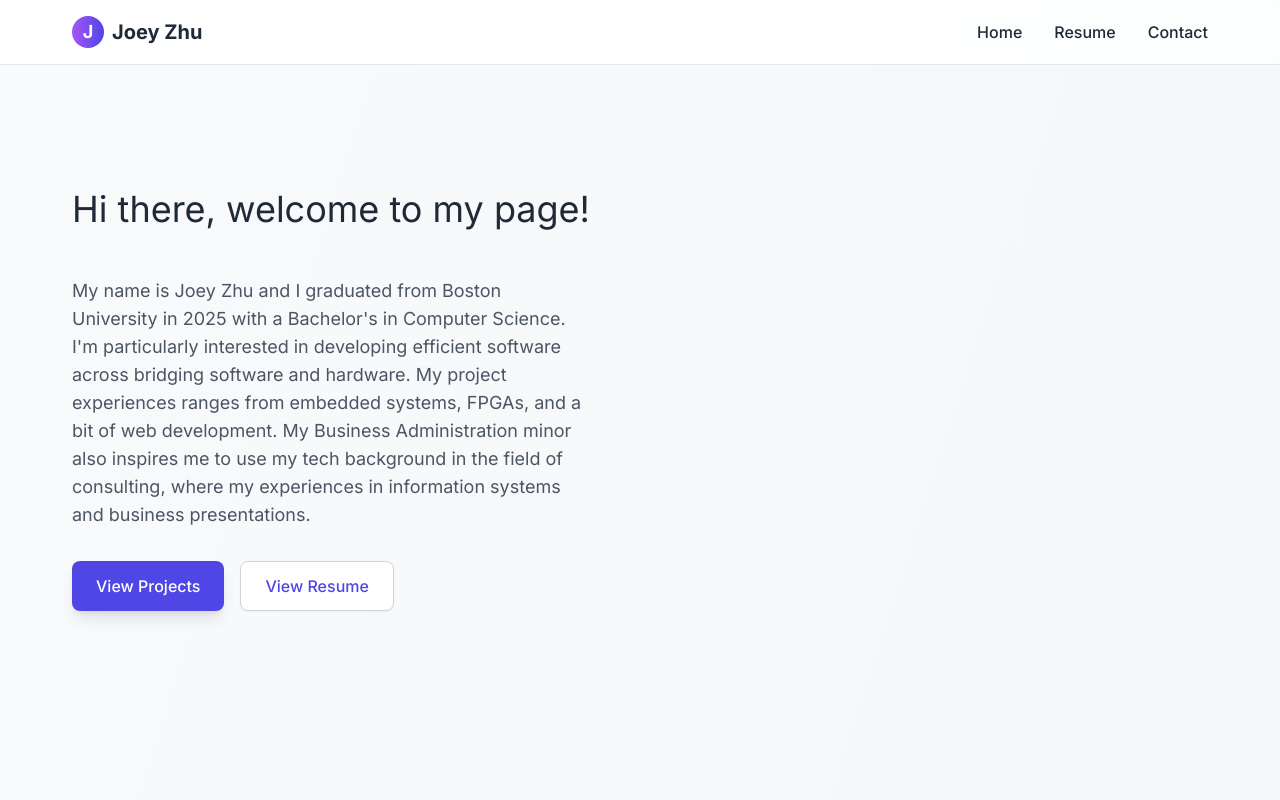
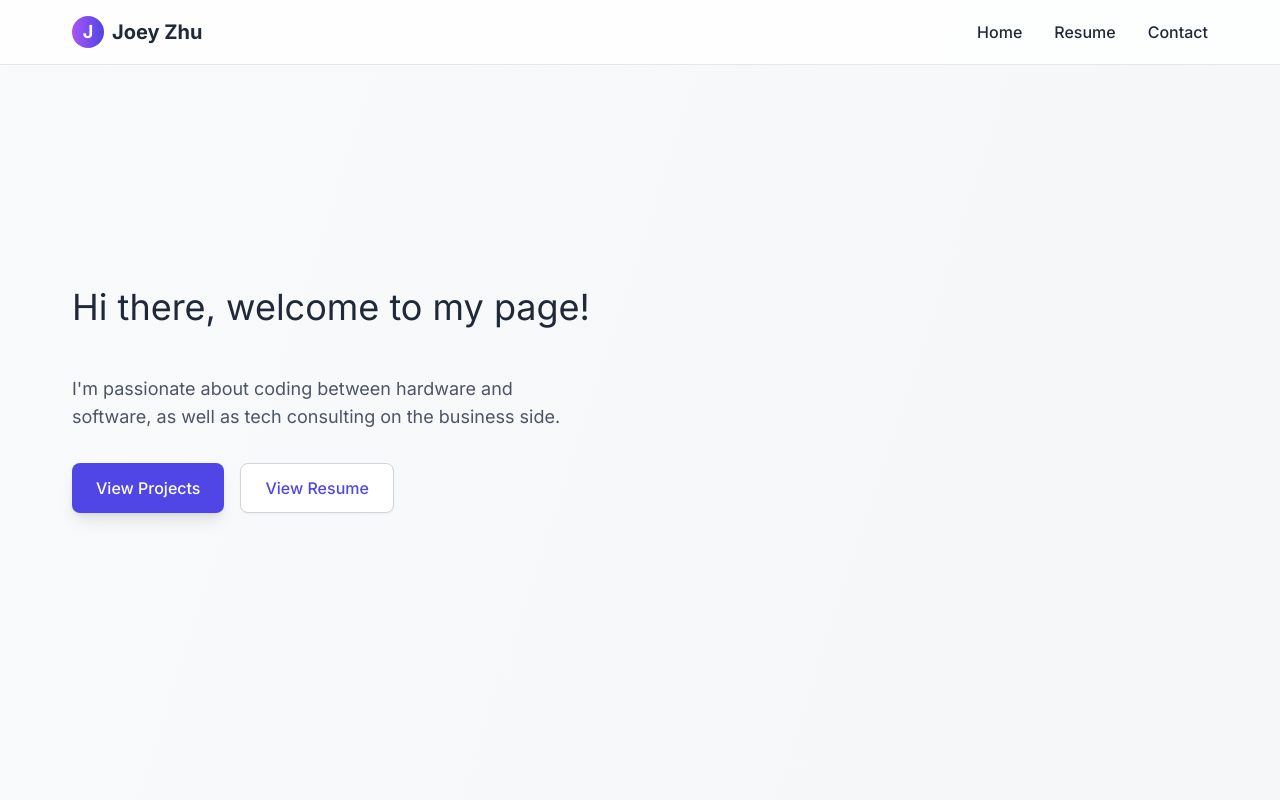
Before and after one commit to Jioey/jioey.github.io, a Next.js app: page / in a window 1280 px wide. Shown: the top 800 px of the page. Built offline with nearby package versions, Linux system fonts and the light colour scheme.

Commit message:
fix: shortens landing text

```diff
--- a/app/page.tsx
+++ b/app/page.tsx
@@ -88,8 +88,7 @@ export default function HomePage() {
             <p className='text-4xl'>Hi there, welcome to my page!</p>
             <br />
             <p className="mt-6 text-lg text-gray-600 dark:text-gray-400 max-w-lg">
-              {"My name is Joey Zhu and I graduated from Boston University in 2025 with a Bachelor\'s in Computer     Science. I\'m particularly interested in developing efficient software across bridging software and hardware. My project experiences ranges from embedded systems, FPGAs, and a bit of web development. \
-              My Business Administration minor also inspires me to use my tech background in the field of consulting, where my experiences in information systems and business presentations."}
+              {"I'm passionate about coding between hardware and software, as well as tech consulting on the business side."}
             </p>
 
             <div className="mt-8 flex flex-wrap gap-4">
```
